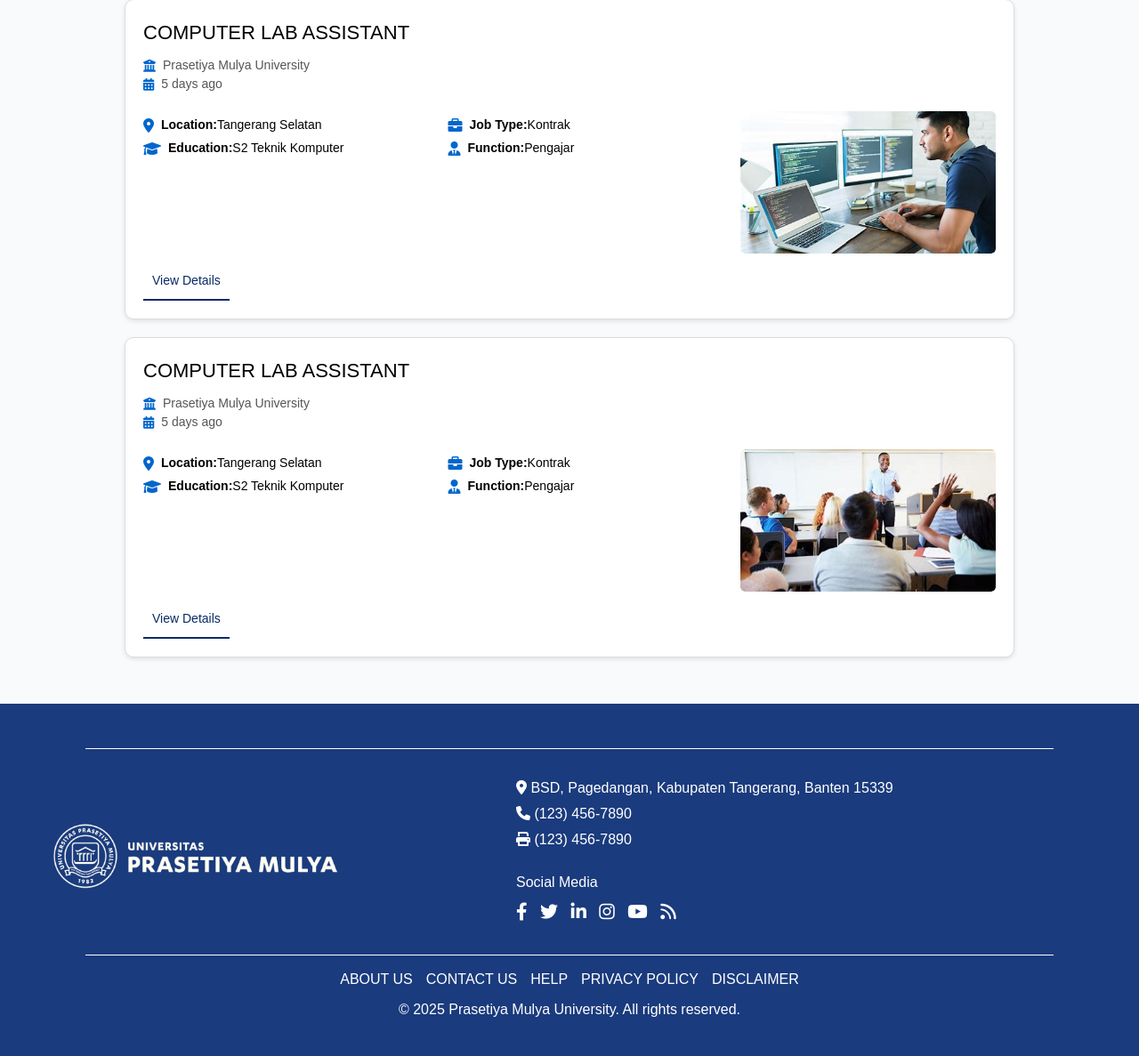
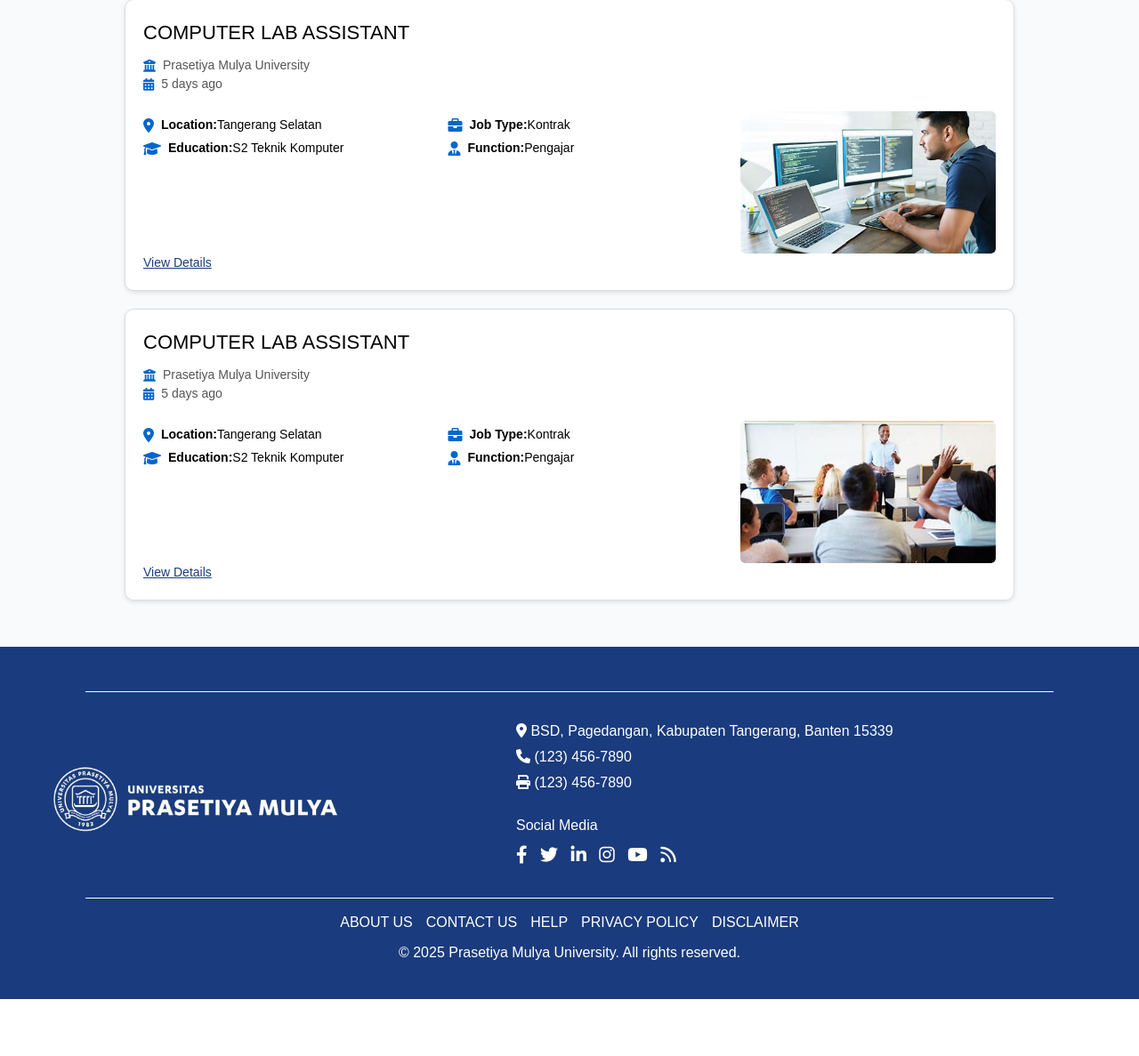
Before and after one commit to Doffannoel/agile, a Django app: page /jobs/ in a window 1280 px wide. Shown: the part 206-1393 px from the top of the page at 89% size. After the commit the page ends 1329 px from the top, so only its background shows below. Run offline with Django 5.2, Linux system fonts and the light colour scheme; some libraries are stand-ins or nearby versions.

Commit message:
push button hide details

```diff
--- a/blog_dosen/myapp/templates/myapp/job_list.html
+++ b/blog_dosen/myapp/templates/myapp/job_list.html
@@ -107,7 +107,7 @@
 </div>
 
 <button class="hide-details-btn" style="display: none;">Hide Details</button>
-        </div>
+
     </div>
     </div>
 
@@ -208,18 +208,14 @@
     </form>
         </div>
 </div>
-
 <button class="hide-details-btn" style="display: none;">Hide Details</button>
-        </div>
-    </div>
-    </div>
-
     {% if success %}
     <script>
         alert("Data berhasil dikirim!");
         window.location.href = "{% url 'jobs' %}";
     </script>
     {% endif %}
+<button class="hide-details-btn" style="display: none;">Hide Details</button>
     <script src="{% static 'javascript/job_list.js' %}"></script>
 </body>
 </html>
--- a/blog_dosen/static/css/joblist.css
+++ b/blog_dosen/static/css/joblist.css
@@ -104,24 +104,36 @@ body {
     border-radius: 5px;
 }
 
-.view-details-btn, .hide-details-btn {
+.view-details-btn{
     display: inline-block;
-    padding: 10px 10px;
-    color: #0a2a66; /* Text color */
-    background-color: transparent;
-    font-size: 14px; /* Adjusted font size */
-    font-weight: normal; /* Normal weight */
+    color: #1A3D7A; /* Dark blue text color */
+    font-size: 14px; /* Adjust font size */
+    font-family: Arial, sans-serif; /* Use a standard font */
+    text-decoration: underline; /* Underlined text */
+    background: none; /* No background */
     border: none; /* No border */
-    border-bottom: 2px solid #0a2a66; /* Bottom border only */
-    text-decoration: none;
-    text-align: center;
-    cursor: pointer;
-    margin-top: 10px;
-    transition: all 0.3s ease; /* Smooth transition for hover effects */
+    cursor: pointer; /* Pointer cursor */
+    padding: 0; /* Remove padding */
+    display: block; /* Make it a block element */
+    text-align: left; /* Align text to the left */
 }
 
 .view-details-btn:hover, .hide-details-btn:hover {
     color: rgb(0, 0, 0); /* Text color on hover */
+}
+
+.hide-details-btn {
+    display: inline-block;
+    color: #1A3D7A; /* Dark blue text color */
+    font-size: 14px; /* Adjust font size */
+    font-family: Arial, sans-serif; /* Use a standard font */
+    text-decoration: underline; /* Underlined text */
+    background: none; /* No background */
+    border: none; /* No border */
+    cursor: pointer; /* Pointer cursor */
+    padding: 0; /* Remove padding */
+    display: block; /* Make it a block element */
+    text-align: left; /* Align text to the left */
 }
 
 /* Extra Details Section */
```
